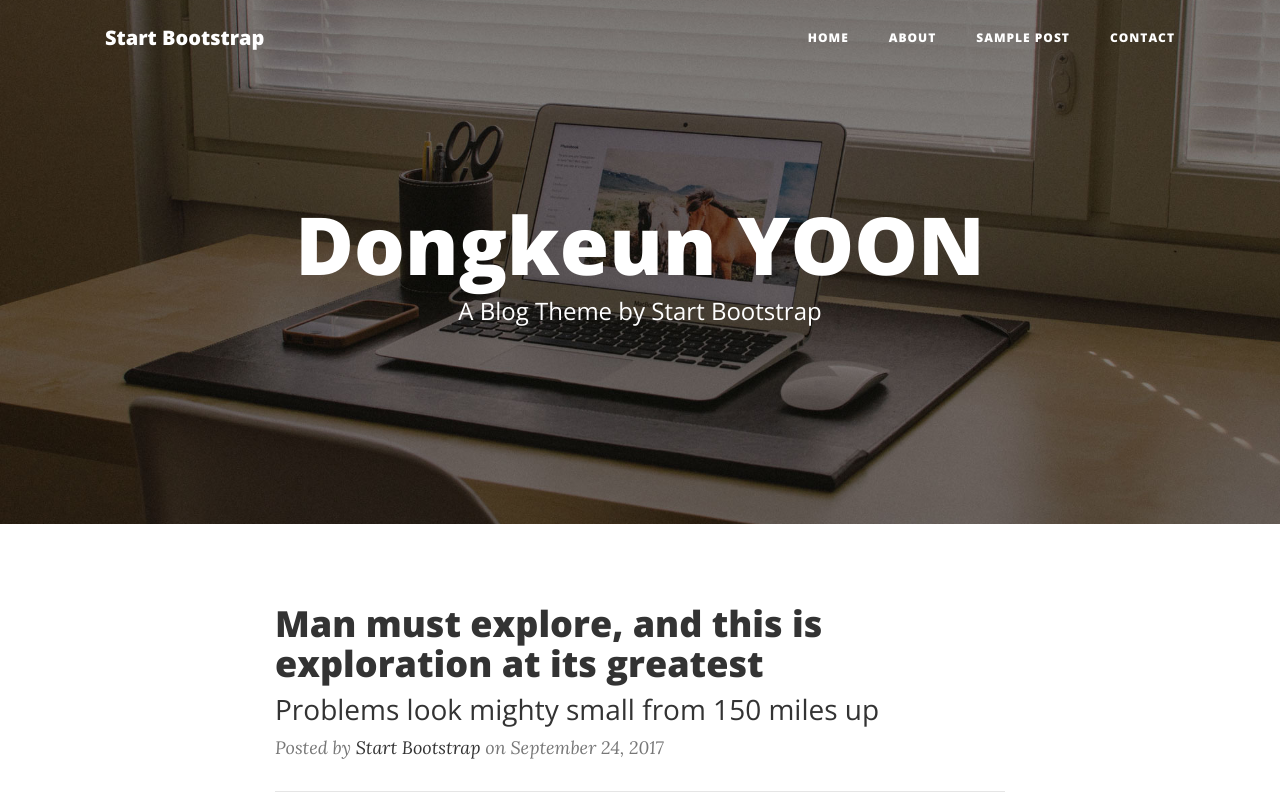
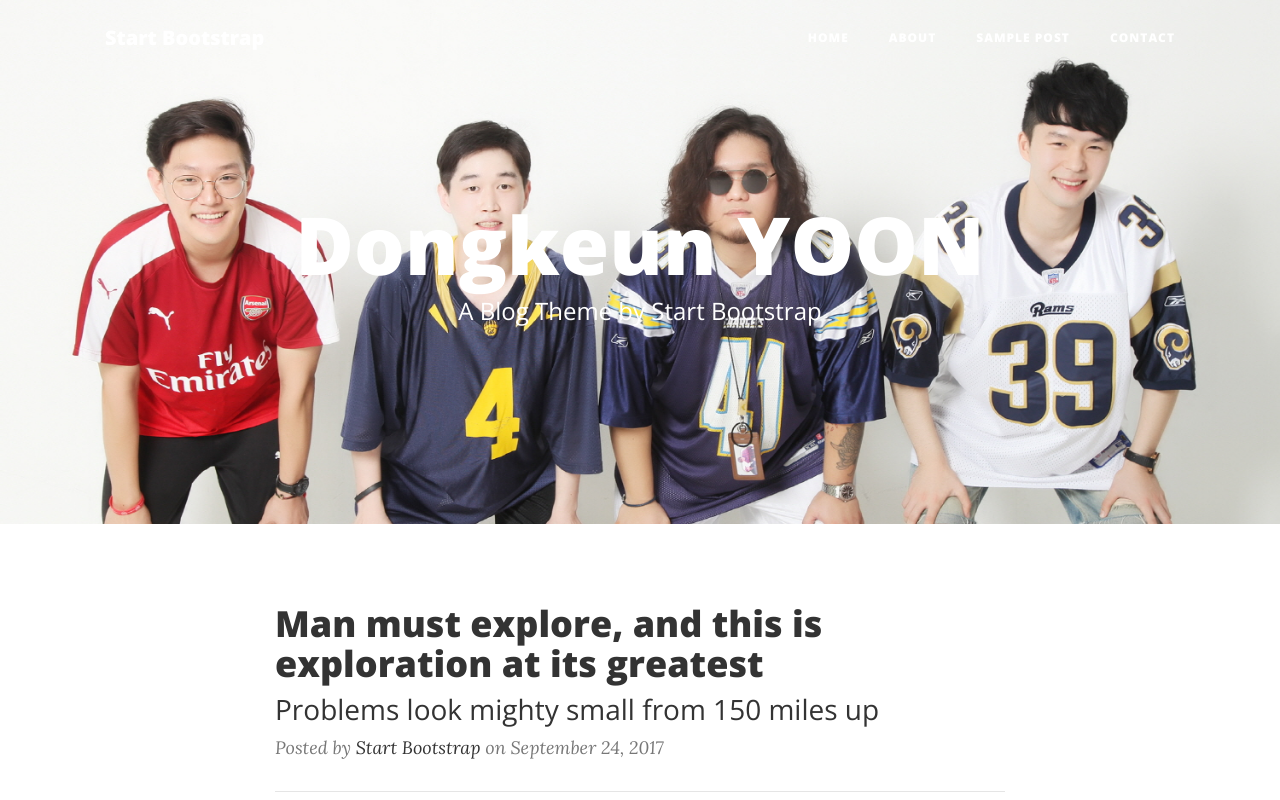
Before and after one commit to Bronzeroot/Bronzeroot.github.io, a website: page index.html in a window 1280 px wide. Shown: the top 800 px of the page. Drawn offline with nearby package versions, Linux system fonts and the light colour scheme; files whose address does not match are found by name.

Commit message:
index page modified

```diff
--- a/index.html
+++ b/index.html
@@ -53,7 +53,7 @@
     </nav>
 
     <!-- Page Header -->
-    <header class="masthead" style="background-image: url('img/home-bg.jpg')">
+    <header class="masthead" style="background-image: url('img/testimage2.jpg')">
       <div class="container">
         <div class="row">
           <div class="col-lg-8 col-md-10 mx-auto">
```
